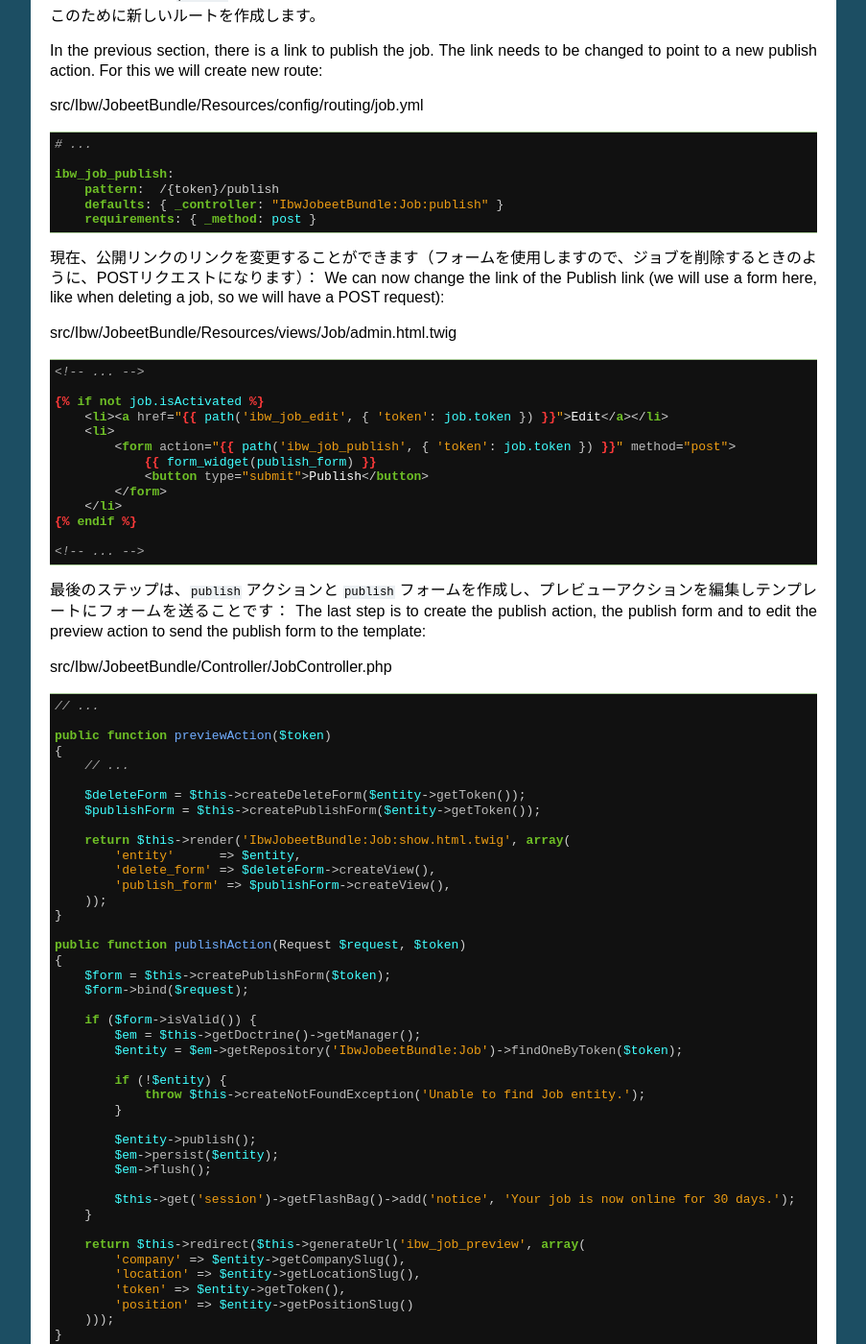
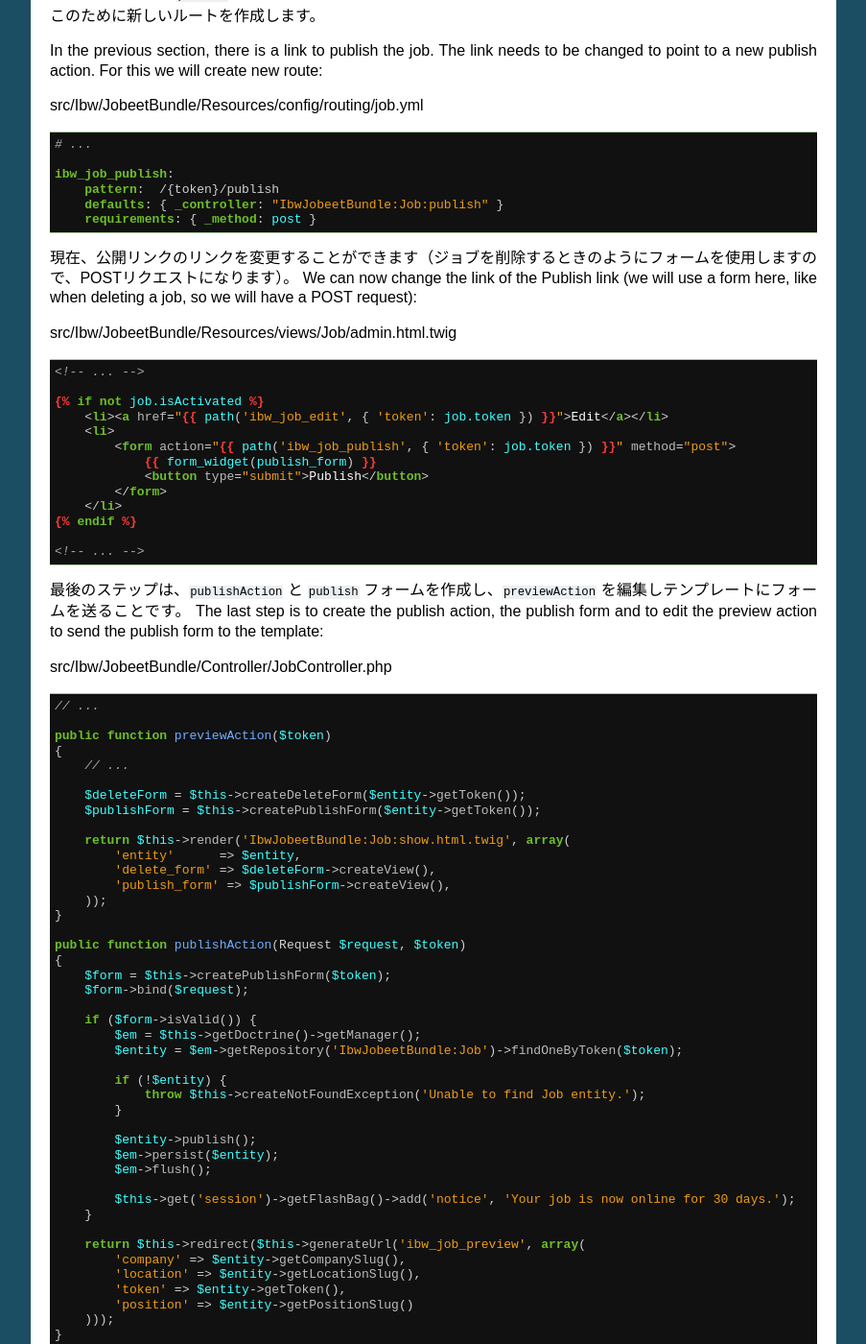
Before and after one commit to symfony-japan-old/symfony2-jobeet-ja, a Sphinx documentation site: the page built from source/day-10-the-forms.rst, in a window 1280 px wide and 1400 px high, scrolled down 23462 px. Shown: the whole window at 96% size, without its empty margins (198-1101 px from the left). Built offline with Sphinx 7.4.7, drawn with Linux system fonts in a browser that asks for light colours; some of the changed text lies outside the part shown.

Commit message:
微修正

```diff
--- a/source/day-10-the-forms.rst
+++ b/source/day-10-the-forms.rst
@@ -1348,7 +1346,7 @@ src/Ibw/JobeetBundle/Resources/config/routing/job.yml
        defaults: { _controller: "IbwJobeetBundle:Job:publish" }
        requirements: { _method: post }
 
-現在、公開リンクのリンクを変更することができます（フォームを使用しますので、ジョブを削除するときのように、POSTリクエストになります）：
+現在、公開リンクのリンクを変更することができます（ジョブを削除するときのようにフォームを使用しますので、POSTリクエストになります）。
 We can now change the link of the Publish link (we will use a form here, like when deleting a job, so we will have a POST request):
 
 src/Ibw/JobeetBundle/Resources/views/Job/admin.html.twig
@@ -1369,7 +1367,7 @@ src/Ibw/JobeetBundle/Resources/views/Job/admin.html.twig
 
    <!-- ... -->
 
-最後のステップは、``publish`` アクションと ``publish`` フォームを作成し、プレビューアクションを編集しテンプレートにフォームを送ることです：
+最後のステップは、``publishAction`` と ``publish`` フォームを作成し、``previewAction`` を編集しテンプレートにフォームを送ることです。
 The last step is to create the publish action, the publish form and to edit the preview action to send the publish form to the template:
 
 src/Ibw/JobeetBundle/Controller/JobController.php
@@ -1431,7 +1429,6 @@ src/Ibw/JobeetBundle/Controller/JobController.php
    // ...
 
 publishAction() メソッドで、次のように定義された新しい publish() メソッドを使用しています。
-The publishAction() method uses a new publish() method that can be defined as follows:
 
 src/Ibw/JobeetBundle/Entity/Job.php
 
```
Also changed, not shown: other parts of source/day-10-the-forms.rst (+3 -6 lines).
